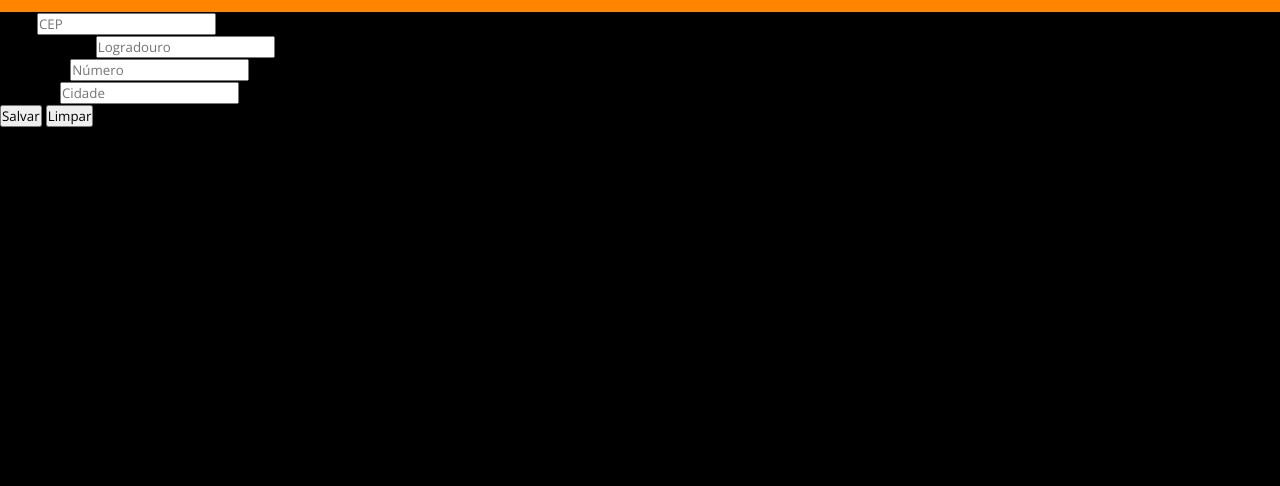
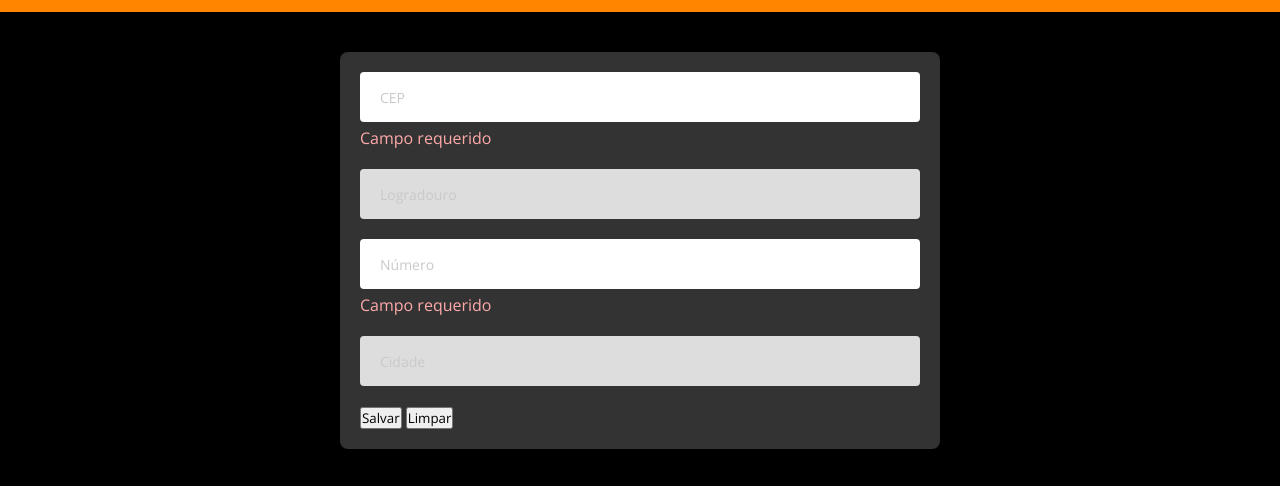
Before and after one commit to Luancss/DSViaCEP, a plain HTML site: page index.html in a window 1280 px wide. Shown: the part 68-554 px from the top of the page. Drawn offline with nearby package versions, Linux system fonts and the light colour scheme.

Commit message:
Style Form

```diff
--- a/css/styles.css
+++ b/css/styles.css
@@ -36,3 +36,46 @@ html, body {
   color: #fff;
   cursor: pointer;
 }
+
+.form-container {
+  padding: 40px 30px;
+}
+
+.card-form {
+  background-color: #333;
+  width: 100%;
+  max-width: 600px;
+  margin: 0 auto;
+  border-radius: 8px;
+  padding: 20px;
+}
+
+.form-control {
+  margin-bottom: 20px;
+}
+
+.form-control label{
+  display: none;
+}
+
+.error-message {
+  color: #faa;
+  margin-top: 5px;
+}
+
+.form-input {
+  height: 50px;
+  width: 100%;
+  border-radius: 4px;
+  padding: 0 20px;
+  font-size: 14px;
+  border: 0;
+}
+
+.form-input::placeholder {
+  color: #c9c9c9;
+}
+
+.form-input:disabled {
+  background-color: #ddd;
+}
--- a/index.html
+++ b/index.html
@@ -18,24 +18,26 @@
       </nav>
     </header>
       <main>
-        <section id="form-section">
-          <div>
+        <section id="form-section" class="form-container">
+          <div class="card-form">
             <form name="newAddress">
-            <div>
+            <div class="form-control">
               <label for="cep">CEP: </label>
-              <input name="cep" id="cep" type="text" placeholder="CEP">
+              <input name="cep" id="cep" type="text" class="form-input" placeholder="CEP">
+              <div class="error-message">Campo requerido</div>
             </div>
-            <div>
+            <div class="form-control">
               <label for="street">Logradouro: </label>
-              <input name="street" id="street" type="text" placeholder="Logradouro">
+              <input name="street" id="street" type="text" class="form-input" placeholder="Logradouro" disabled>
             </div>
-            <div>
+            <div class="form-control">
               <label for="number">Número: </label>
-              <input name="number" id="number" type="text" placeholder="Número">
+              <input name="number" id="number" type="text" class="form-input" placeholder="Número">
+              <div class="error-message">Campo requerido</div>
             </div>
-            <div>
+            <div class="form-control">
               <label for="cidade">Cidade: </label>
-              <input name="cidade" id="cidade" type="text" placeholder="Cidade">
+              <input name="cidade" id="cidade" type="text" class="form-input" placeholder="Cidade" disabled>
             </div>
           </form>
           <div>
```
